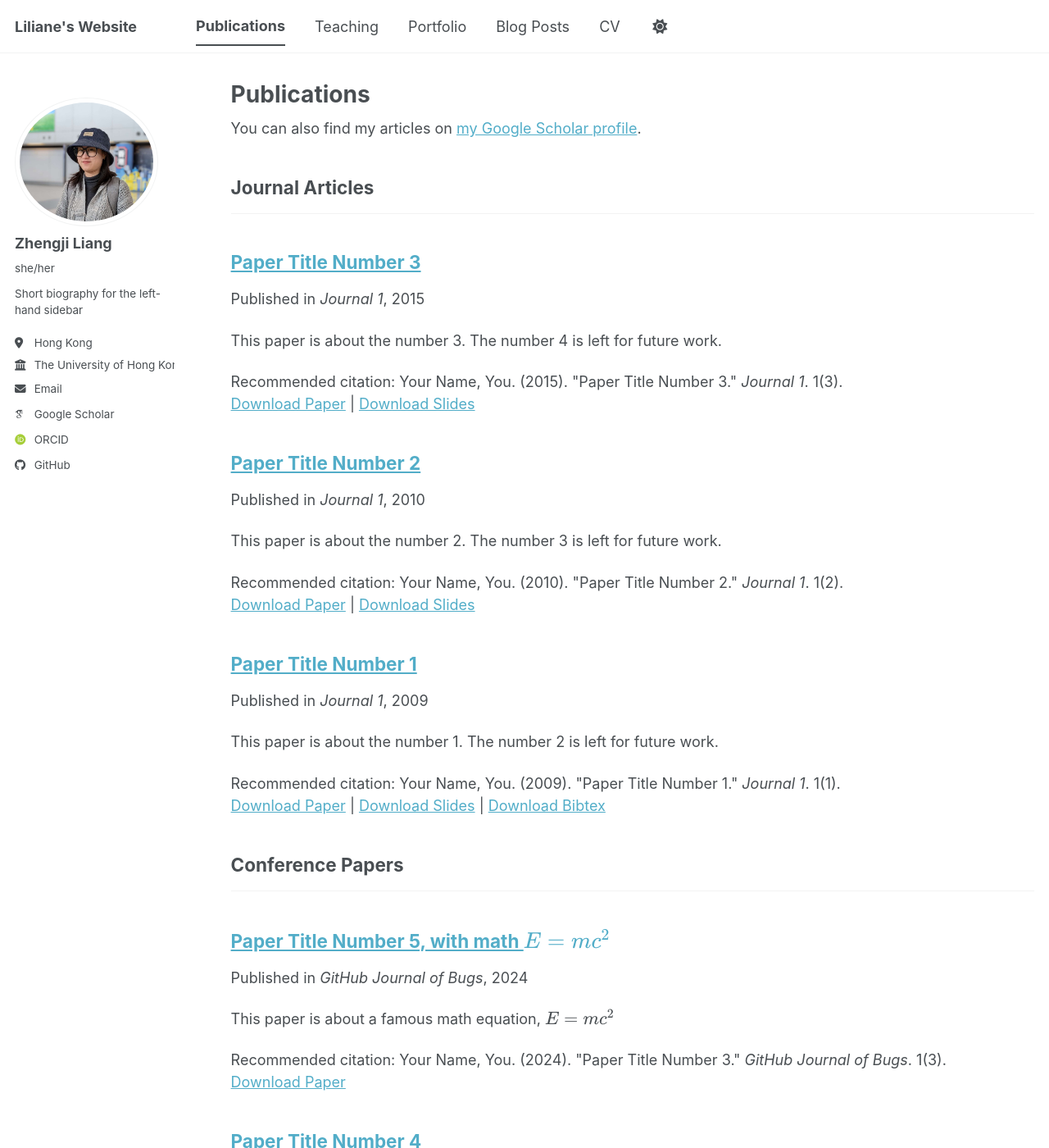
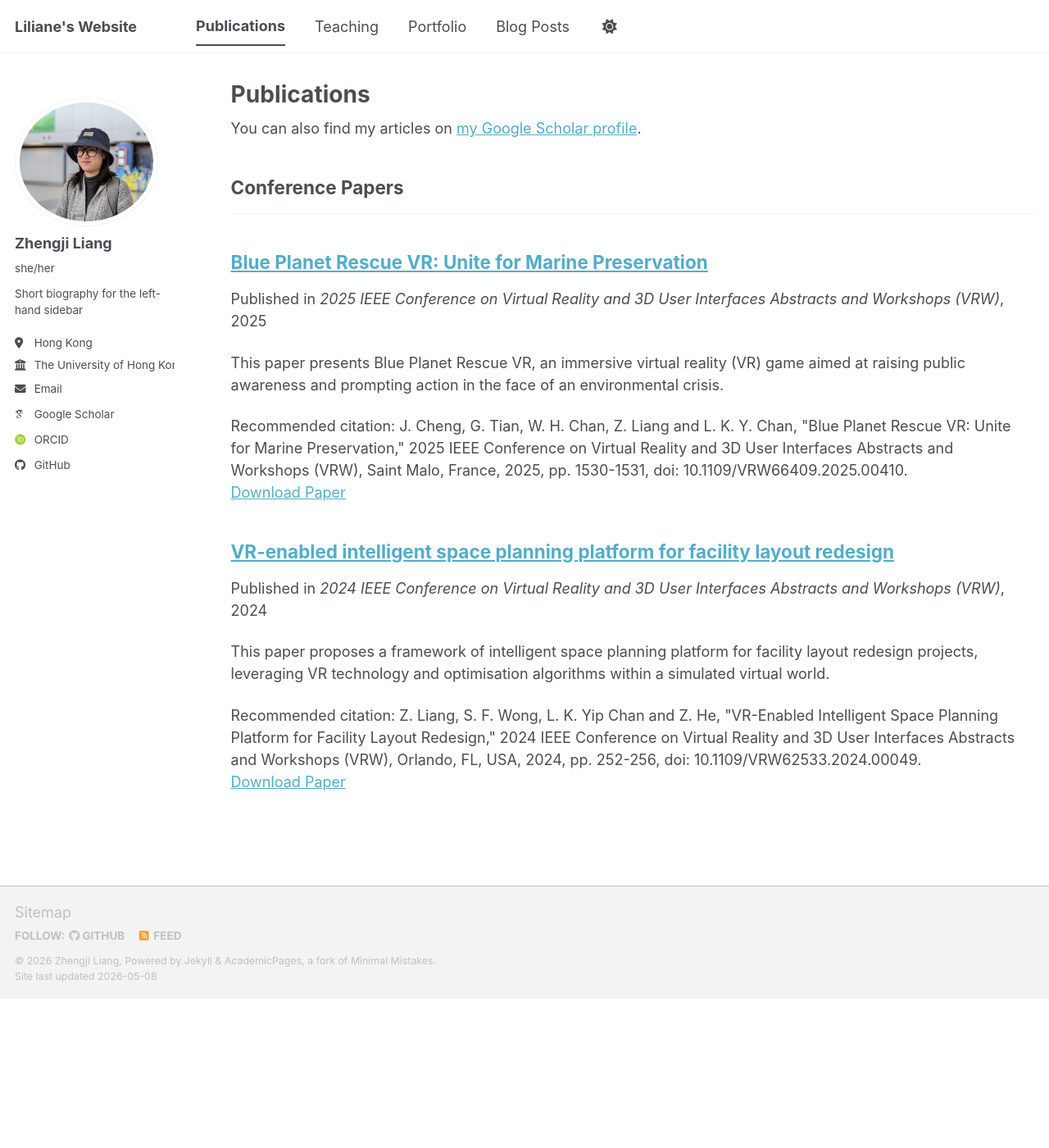
Before and after one commit to LilianeLZJ/My-Page, a Jekyll site: the page built from _pages/publications.html, in a window 1280 px wide and 1400 px high. Shown: the whole window at 82% size. Built offline with Jekyll 4.4.1, drawn with Linux system fonts in a browser that asks for light colours; some web fonts are replaced; a script bundle is joined from its source files by our own code; library files that are not in the unit come from our copies; a file with an impossible date is left out; some of the changed text lies outside the part shown.

Commit message:
update publications and teaching

```diff
--- a/_data/navigation.yml
+++ b/_data/navigation.yml
@@ -23,8 +23,8 @@ main:
   - title: "Blog Posts"
     url: /year-archive/
 
-  - title: "CV"
-    url: /cv/
+  # - title: "CV"
+  #   url: /cv/
 
   # - title: "CV"
   #   url: /cv-json/
--- a/_publications/2009-10-01-paper-title-number-1.md
+++ /dev/null
@@ -1,14 +0,0 @@
----
-title: "Paper Title Number 1"
-collection: publications
-category: manuscripts
-permalink: /publication/2009-10-01-paper-title-number-1
-excerpt: 'This paper is about the number 1. The number 2 is left for future work.'
-date: 2009-10-01
-venue: 'Journal 1'
-slidesurl: 'https://academicpages.github.io/files/slides1.pdf'
-paperurl: 'https://academicpages.github.io/files/paper1.pdf'
-bibtexurl: 'https://academicpages.github.io/files/bibtex1.bib'
-citation: 'Your Name, You. (2009). &quot;Paper Title Number 1.&quot; <i>Journal 1</i>. 1(1).'
----
-The contents above will be part of a list of publications, if the user clicks the link for the publication than the contents of section will be rendered as a full page, allowing you to provide more information about the paper for the reader. When publications are displayed as a single page, the contents of the above "citation" field will automatically be included below this section in a smaller font.
--- a/_publications/2010-10-01-paper-title-number-2.md
+++ /dev/null
@@ -1,14 +0,0 @@
----
-title: "Paper Title Number 2"
-collection: publications
-category: manuscripts
-permalink: /publication/2010-10-01-paper-title-number-2
-excerpt: 'This paper is about the number 2. The number 3 is left for future work.'
-date: 2010-10-01
-venue: 'Journal 1'
-slidesurl: 'https://academicpages.github.io/files/slides2.pdf'
-paperurl: 'https://academicpages.github.io/files/paper2.pdf'
-citation: 'Your Name, You. (2010). &quot;Paper Title Number 2.&quot; <i>Journal 1</i>. 1(2).'
----
-
-The contents above will be part of a list of publications, if the user clicks the link for the publication than the contents of section will be rendered as a full page, allowing you to provide more information about the paper for the reader. When publications are displayed as a single page, the contents of the above "citation" field will automatically be included below this section in a smaller font.
--- a/_publications/2015-10-01-paper-title-number-3.md
+++ /dev/null
@@ -1,14 +0,0 @@
----
-title: "Paper Title Number 3"
-collection: publications
-category: manuscripts
-permalink: /publication/2015-10-01-paper-title-number-3
-excerpt: 'This paper is about the number 3. The number 4 is left for future work.'
-date: 2015-10-01
-venue: 'Journal 1'
-slidesurl: 'https://academicpages.github.io/files/slides3.pdf'
-paperurl: 'https://academicpages.github.io/files/paper3.pdf'
-citation: 'Your Name, You. (2015). &quot;Paper Title Number 3.&quot; <i>Journal 1</i>. 1(3).'
----
-
-The contents above will be part of a list of publications, if the user clicks the link for the publication than the contents of section will be rendered as a full page, allowing you to provide more information about the paper for the reader. When publications are displayed as a single page, the contents of the above "citation" field will automatically be included below this section in a smaller font.
--- /dev/null
+++ b/_publications/2024-03-IEEE-VR-workshop.md
@@ -0,0 +1,13 @@
+---
+title: "VR-enabled intelligent space planning platform for facility layout redesign"
+collection: publications
+category: conferences
+permalink: /publication/2024-03-VR-workshop
+excerpt: 'This paper proposes a framework of intelligent space planning platform for facility layout redesign projects, leveraging VR technology and optimisation algorithms within a simulated virtual world.'
+date: 2024-03-16
+venue: '2024 IEEE Conference on Virtual Reality and 3D User Interfaces Abstracts and Workshops (VRW)'
+paperurl: 'https://ieeexplore.ieee.org/abstract/document/10536485'
+citation: 'Z. Liang, S. F. Wong, L. K. Yip Chan and Z. He, "VR-Enabled Intelligent Space Planning Platform for Facility Layout Redesign," 2024 IEEE Conference on Virtual Reality and 3D User Interfaces Abstracts and Workshops (VRW), Orlando, FL, USA, 2024, pp. 252-256, doi: 10.1109/VRW62533.2024.00049.'
+---
+
+The contents above will be part of a list of publications, if the user clicks the link for the publication than the contents of section will be rendered as a full page, allowing you to provide more information about the paper for the reader. When publications are displayed as a single page, the contents of the above "citation" field will automatically be included below this section in a smaller font.
--- /dev/null
+++ b/_publications/2025-03-IEEE-VR-workshop.md
@@ -0,0 +1,13 @@
+---
+title: "Blue Planet Rescue VR: Unite for Marine Preservation"
+collection: publications
+category: conferences
+permalink: /publication/2025-03-IEEE-VR-workshop
+excerpt: 'This paper presents Blue Planet Rescue VR, an immersive virtual reality (VR) game aimed at raising public awareness and prompting action in the face of an environmental crisis.'
+date: 2025-03-08
+venue: '2025 IEEE Conference on Virtual Reality and 3D User Interfaces Abstracts and Workshops (VRW)'
+paperurl: 'https://ieeexplore.ieee.org/abstract/document/10972975'
+citation: 'J. Cheng, G. Tian, W. H. Chan, Z. Liang and L. K. Y. Chan, "Blue Planet Rescue VR: Unite for Marine Preservation," 2025 IEEE Conference on Virtual Reality and 3D User Interfaces Abstracts and Workshops (VRW), Saint Malo, France, 2025, pp. 1530-1531, doi: 10.1109/VRW66409.2025.00410.'
+---
+
+Using [MathJax](https://www.mathjax.org/) in the description is supported - $$E=mc^2$$ - however, the use must be mindful that the default delimiters are `$$...$$` and `\\[...\\]` which differs from the `$...$` that is typically expected.
--- a/_publications/2025-06-08-paper-title-number-5.md
+++ /dev/null
@@ -1,13 +0,0 @@
----
-title: "Paper Title Number 5, with math $$E=mc^2$$"
-collection: publications
-category: conferences
-permalink: /publication/2024-02-17-paper-title-number-4
-excerpt: 'This paper is about a famous math equation, $$E=mc^2$$'
-date: 2024-02-17
-venue: 'GitHub Journal of Bugs'
-paperurl: 'https://academicpages.github.io/files/paper3.pdf'
-citation: 'Your Name, You. (2024). &quot;Paper Title Number 3.&quot; <i>GitHub Journal of Bugs</i>. 1(3).'
----
-
-Using [MathJax](https://www.mathjax.org/) in the description is supported - $$E=mc^2$$ - however, the use must be mindful that the default delimiters are `$$...$$` and `\\[...\\]` which differs from the `$...$` that is typically expected.
```
Also changed, not shown: _pages/about.md (+3 -3 lines), _publications/2024-02-17-paper-title-number-4.md (deleted, +0 -13 lines), _publications/2025-09-Digital-Engineering.md (added, +14 -0 lines), _teaching/2014-spring-teaching-1.md (deleted, +0 -20 lines), _teaching/2015-spring-teaching-2.md (deleted, +0 -20 lines), _teaching/CCHU9056.md (added, +15 -0 lines), _teaching/DASE7143.md (added, +16 -0 lines), _teaching/IMSE7137.md (added, +16 -0 lines).
